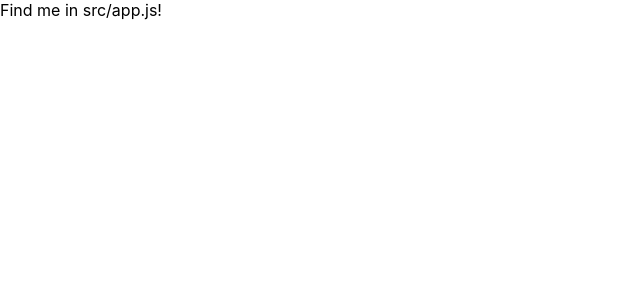
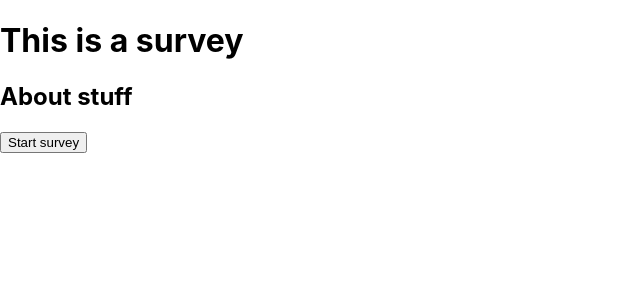
Before and after one commit to jonsjak/project-survey, a React (Create React App) app: page / in a window 1280 px wide. Shown: the top 300 px of the page, without its empty margins (0-640 px from the left). Built offline with nearby package versions, Linux system fonts and the light colour scheme.

Commit message:
Set up basic App and components with counter

```diff
--- a/src/App.js
+++ b/src/App.js
@@ -1,9 +1,37 @@
-import React from 'react'
+import React, { useState } from 'react';
+import { Question1 } from 'components/Question1';
+import { Question2 } from 'components/Question2';
+import { Question3 } from 'components/Question3';
+import { Welcome } from 'components/Welcome';
+import { Summary } from 'components/Summary';
 
 export const App = () => {
+  const [counter, setCounter] = useState(0);
+  const questionHandler = () => {
+    setCounter(counter + 1);
+  };
   return (
     <div>
-      Find me in src/app.js!
+      {counter === 0 && (
+        <Welcome />
+      )}
+      {counter === 1 && (
+        <Question1 />
+      )}
+      {counter === 2 && (
+        <Question2 />
+      )}
+      {counter === 3 && (
+        <Question3 />
+      )}
+      {counter > 3 && (
+        <Summary />
+      )}
+      <button
+        type="button"
+        onClick={questionHandler}>
+        {counter === 0 ? 'Start survey' : 'Next question'}
+      </button>
     </div>
   )
-}
+};
--- /dev/null
+++ b/src/components/Question1.js
@@ -0,0 +1,7 @@
+import React from 'react';
+
+export const Question1 = () => {
+  return (
+    <p>This is question 1</p>
+  );
+};
--- /dev/null
+++ b/src/components/Question2.js
@@ -0,0 +1,7 @@
+import React from 'react';
+
+export const Question2 = () => {
+  return (
+    <p>This is question 2</p>
+  );
+};
--- /dev/null
+++ b/src/components/Question3.js
@@ -0,0 +1,7 @@
+import React from 'react';
+
+export const Question3 = () => {
+  return (
+    <p>This is question 3</p>
+  );
+};
--- /dev/null
+++ b/src/components/Summary.js
@@ -0,0 +1,14 @@
+import React from "react";
+
+export const Summary = () => {
+  return (
+    <div>
+      <h2>This is your result</h2>
+      <ul>
+        <li>Question 1:</li>
+        <li>Question 2:</li>
+        <li>Quesiton 3:</li>
+      </ul>
+    </div>
+  )
+};
--- /dev/null
+++ b/src/components/Welcome.js
@@ -0,0 +1,10 @@
+import React from 'react';
+
+export const Welcome = () => {
+  return (
+    <div>
+      <h1>This is a survey</h1>
+      <h2>About stuff</h2>
+    </div>
+  )
+}
```
